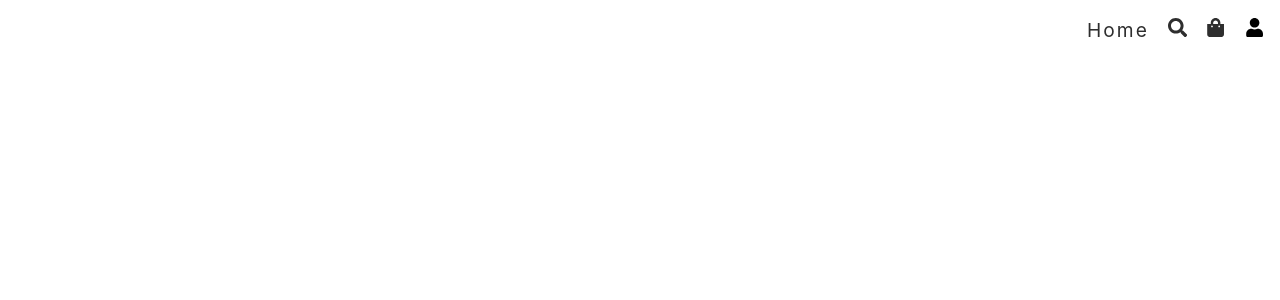
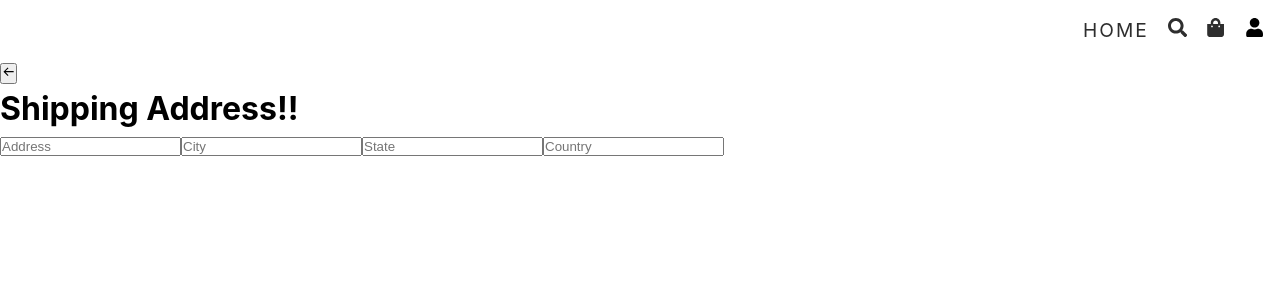
Before and after one commit to Aditya-tec/Frontenddd, a React (Vite) app: page /shipping in a window 1280 px wide. Before the commit this address had no page. Shown: the top 300 px of the page. Built offline with nearby package versions, Linux system fonts and the light colour scheme.

Commit message:
2:01:35 time

```diff
--- a/src/App.tsx
+++ b/src/App.tsx
@@ -8,7 +8,7 @@ import { Header } from "./components/header";
 const Home =  lazy(() => import("./pages/home"))
 const Search=  lazy(() => import("./pages/search"));
 const Cart = lazy(() => import("./pages/cart"));
-
+const Shipping = lazy(() => import("./pages/shipping"));
 
 
 const Dashboard = lazy(() => import("./pages/admin/dashboard"));
@@ -39,6 +39,12 @@ const App = () => {
        <Route path="/" element={<Home />} />
        <Route path="/search" element={<Search />} />
        <Route path="/cart" element={<Cart />} />
+
+<Route>
+<Route path="/shipping" element={<Shipping />} />
+
+</Route>
+
 
 
 <Route
--- a/src/components/header.tsx
+++ b/src/components/header.tsx
@@ -19,7 +19,7 @@ setIsOpen(false);
 
   return(
    <nav className="header">
-    <Link onClick={() => setIsOpen(false)} to= {"/"}> Home </Link>
+    <Link onClick={() => setIsOpen(false)} to= {"/"}> HOME </Link>
     <Link onClick={() => setIsOpen(false)} to= {"/search"}> <FaSearch /> </Link>
     <Link onClick={() => setIsOpen(false)} to= {"/cart"}> <FaShoppingBag /> </Link>
 
--- a/src/pages/shipping.tsx
+++ b/src/pages/shipping.tsx
@@ -1,8 +1,43 @@
+import { ChangeEvent, useState } from "react";
+import { BiArrowBack } from "react-icons/bi";
+const Shipping = () => {
 
-const shipping = () => {
-  return (
-    <div>shipping</div>
-  )
-}
 
-export default shipping
+const [shippingInfo , setShippingInfo] = useState({
+    address : "",
+    city: "",
+    state : "",
+    country : "",
+    pinCode : "",
+});
+
+const changeHandler = (e:ChangeEvent<HTMLInputElement>) => {};
+
+
+  return ( <div className="shipping">
+
+<button>
+    <BiArrowBack />
+</button>
+
+
+<form>
+<h1>Shipping Address!!</h1>
+
+<input required type="text" placeholder="Address" name="address" value = {shippingInfo.address} onChange={changeHandler}/>
+
+<input required type="text" placeholder="City" name="city" value = {shippingInfo.city} onChange={changeHandler}/>
+
+<input required type="text" placeholder="State" name="state" value = {shippingInfo.state} onChange={changeHandler}/>
+
+<input required type="number" placeholder="Country" name="country" value = {shippingInfo.country} onChange={changeHandler}/>
+
+
+</form>
+
+  </div>
+  );
+
+};
+
+export default Shipping;
```
